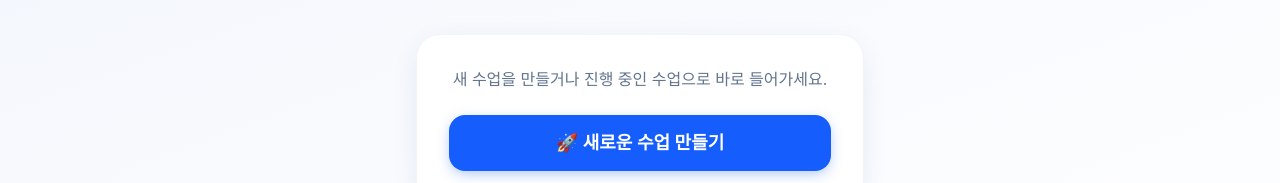
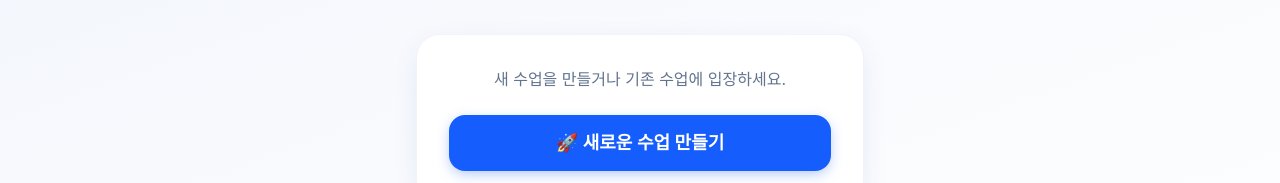
Before and after one commit to saam-kim/question-repair-shop, a React (Vite) app: page /#/ in a window 1280 px wide. Shown: the part 383-566 px from the top of the page. Built offline with nearby package versions, Linux system fonts and the light colour scheme; no server answers.

Commit message:
fix: shorten landing page prompt

```diff
--- a/src/pages/teacher/TeacherHome.tsx
+++ b/src/pages/teacher/TeacherHome.tsx
@@ -67,7 +67,7 @@ export function TeacherHome() {
       </div>
 
       <div className="w-full max-w-md rounded-3xl border border-slate-100 bg-white p-8 text-center shadow-[0_8px_30px_-8px_rgba(30,64,175,0.15)]">
-        <p className="text-slate-500">새 수업을 만들거나 진행 중인 수업으로 바로 들어가세요.</p>
+        <p className="text-slate-500">새 수업을 만들거나 기존 수업에 입장하세요.</p>
 
         {(error || authError) && <p className="mt-3 text-sm text-rose-600">{error || authError}</p>}
 
```
